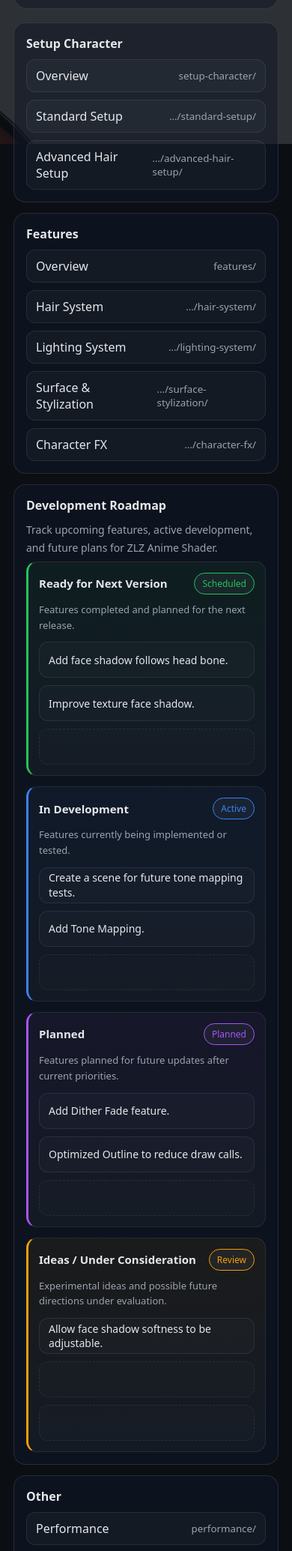
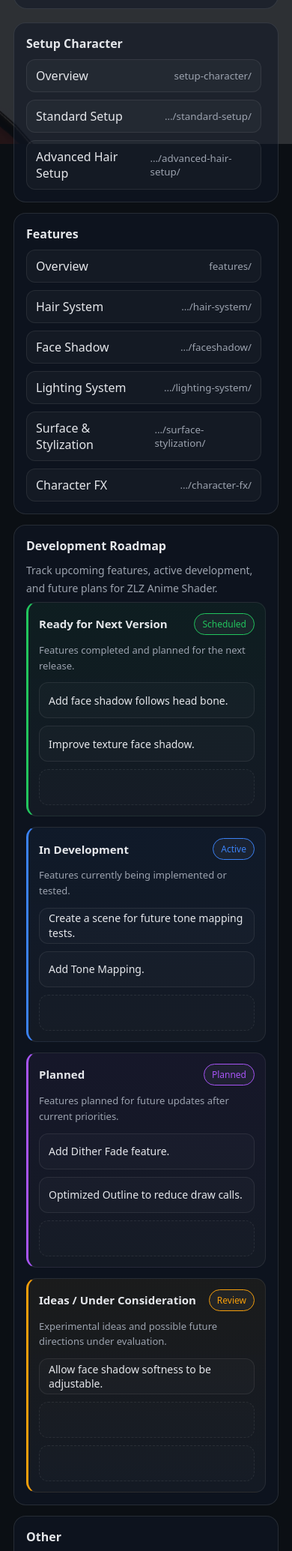
Before and after one commit to zlz-studio/zlz-studio.github.io, a Jekyll site: the page index.html, which Jekyll copies as it is, in a window 390 px wide, cut to the strip 708-2777 px from the top of the page. Shown: the whole strip at 75% size. Built offline with Jekyll 4.4.1, drawn with Linux system fonts in a browser that asks for light colours.

Commit message:
Update index.html

```diff
--- a/index.html
+++ b/index.html
@@ -161,6 +161,44 @@
         flex-direction:column;
         align-items:flex-start;
       }
+
+    .docsBlock{
+      grid-column: span 12;
+    }
+
+    .scrollList{
+      display: flex;
+      flex-direction: column;
+      gap: 10px;
+      overflow-y: auto;
+      padding-right: 6px;
+    }
+
+    .scrollList.show-4{
+      max-height: 254px;
+    }
+
+    .scrollList.show-8{
+      max-height: 518px;
+    }
+
+    .scrollList::-webkit-scrollbar{
+      width: 10px;
+    }
+
+    .scrollList::-webkit-scrollbar-track{
+      background: rgba(255,255,255,.04);
+      border-radius: 999px;
+    }
+
+    .scrollList::-webkit-scrollbar-thumb{
+      background: rgba(255,255,255,.16);
+      border-radius: 999px;
+    }
+
+    .scrollList::-webkit-scrollbar-thumb:hover{
+      background: rgba(255,255,255,.24);
+    }
 
       .heroRight{
         justify-content:flex-start;
@@ -580,9 +618,9 @@
 
     <div id="docs" class="grid">
       <!-- Setup Character -->
-      <section class="card">
+      <section class="card docsBlock">
         <h2>Setup Character</h2>
-        <div class="list">
+        <div class="scrollList show-4">
           <a class="item" href="/setup-character/"><span>Overview</span><small>setup-character/</small></a>
           <a class="item" href="/setup-character/standard-setup/"><span>Standard Setup</span><small>…/standard-setup/</small></a>
           <a class="item" href="/setup-character/advanced-hair-setup/"><span>Advanced Hair Setup</span><small>…/advanced-hair-setup/</small></a>
@@ -590,11 +628,12 @@
       </section>
 
       <!-- Features -->
-      <section class="card">
+      <section class="card docsBlock">
         <h2>Features</h2>
-        <div class="list">
+        <div class="scrollList show-8">
           <a class="item" href="/features/"><span>Overview</span><small>features/</small></a>
           <a class="item" href="/features/hair-system/"><span>Hair System</span><small>…/hair-system/</small></a>
+          <a class="item" href="/features/faceshadow/"><span>Face Shadow</span><small>…/faceshadow/</small></a>
           <a class="item" href="/features/lighting-system/"><span>Lighting System</span><small>…/lighting-system/</small></a>
           <a class="item" href="/features/surface-stylization/"><span>Surface & Stylization</span><small>…/surface-stylization/</small></a>
           <a class="item" href="/features/character-fx/"><span>Character FX</span><small>…/character-fx/</small></a>
```
